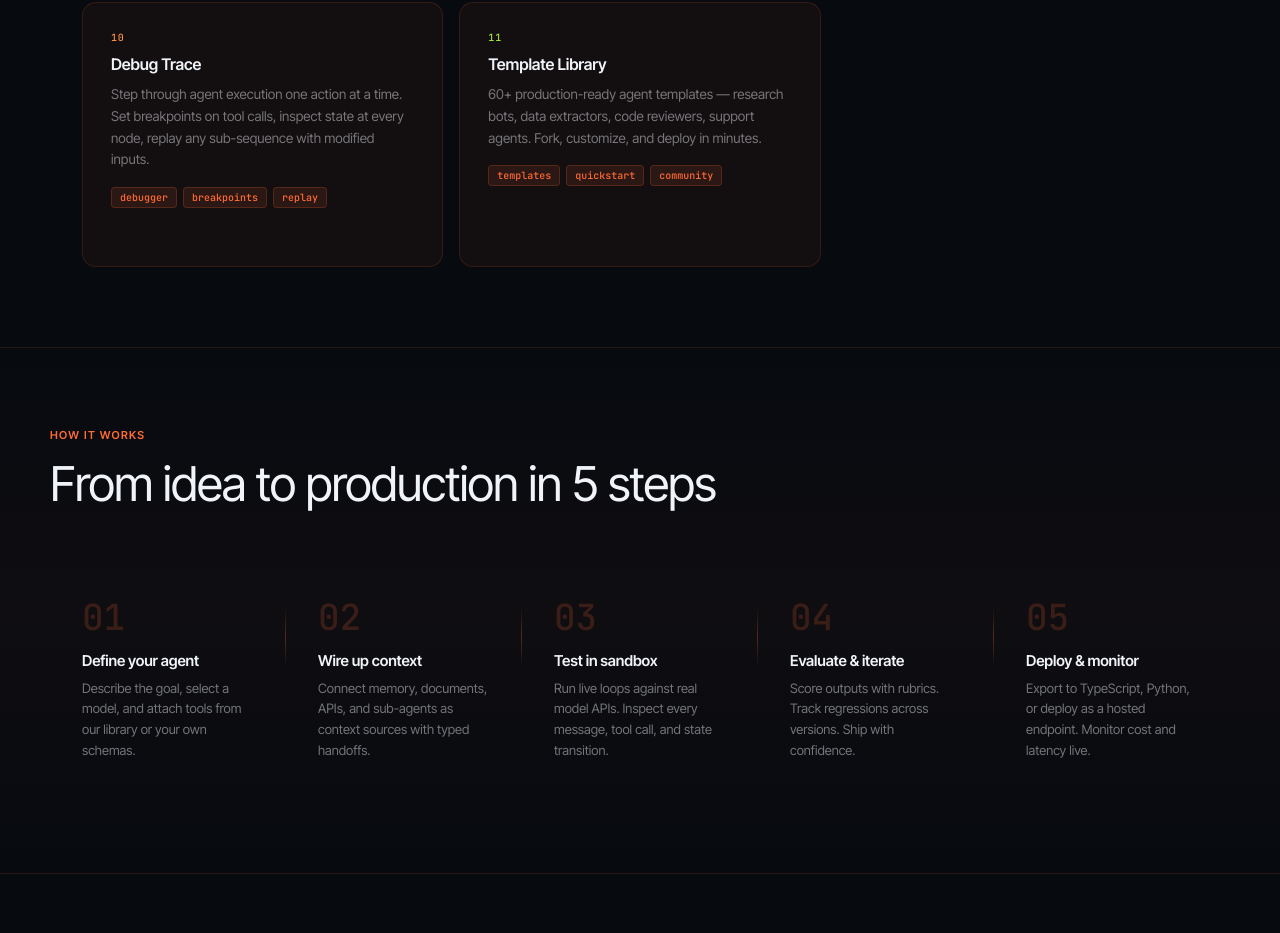
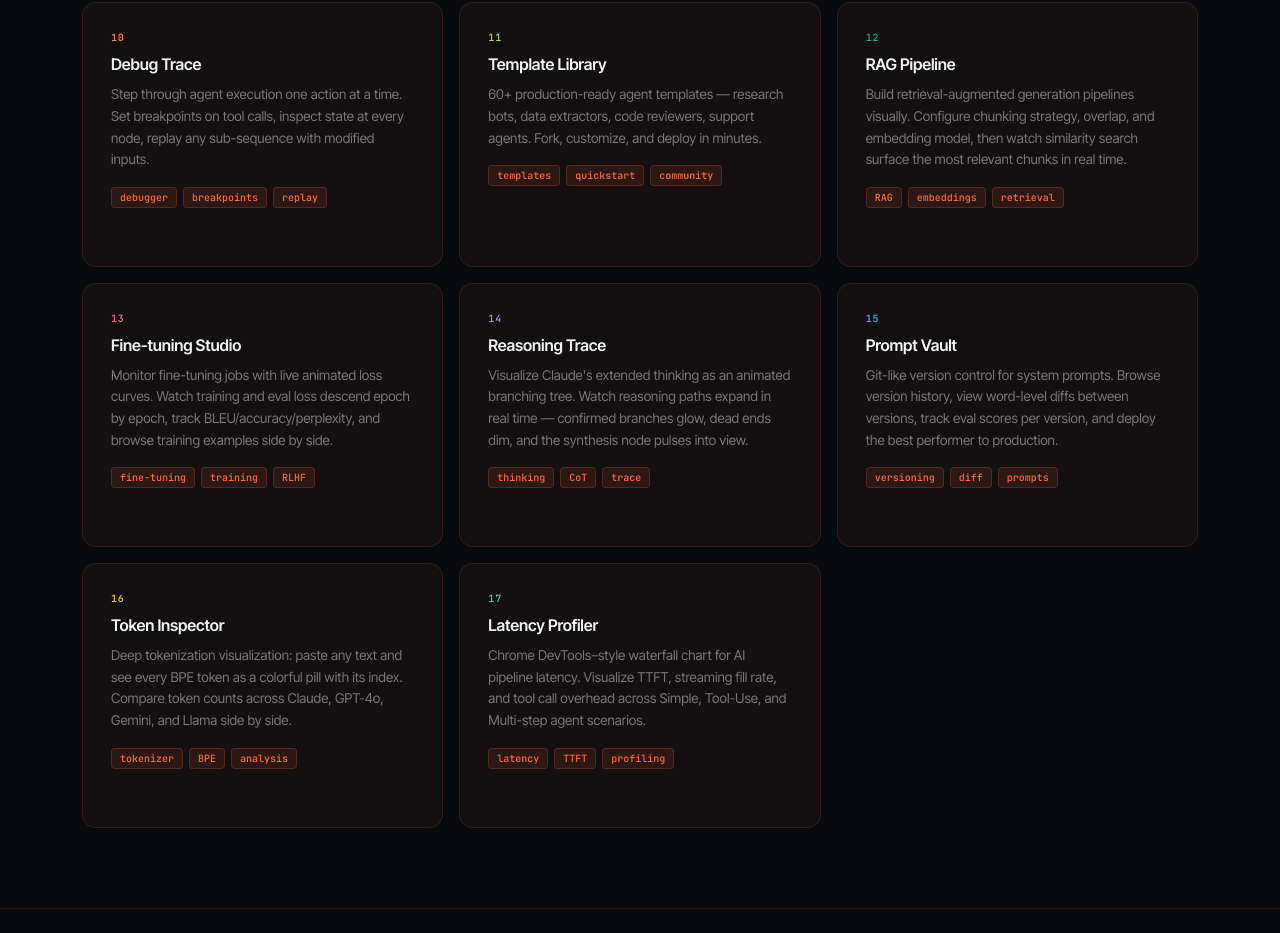
Before and after one commit to john3913/dinosaurai, a Next.js app: page /agenticstudio in a window 1280 px wide. Shown: the part 1864-2797 px from the top of the page. Built offline with nearby package versions, Linux system fonts and the light colour scheme.

Commit message:
feat: add features 12-17 to landing page (RAG, Fine-tune, Reasoning, Vault, Tokens, Profiler)

```diff
--- a/src/app/agenticstudio/page.tsx
+++ b/src/app/agenticstudio/page.tsx
@@ -244,7 +244,13 @@ const FEATURES = [
   { num: '08', title: 'API Gateway & Cost Tracker', href: '/agenticstudio/gateway',                          desc: 'Unified API key management across providers. Route requests by cost, latency, or capability. Real-time token burn dashboards with per-project budgets and alerts.', tags: ['routing', 'cost', 'observability'],     color: '#818CF8' },
   { num: '09', title: 'Streaming Console',        href: '/agenticstudio/streaming',    desc: 'Visualize token-by-token streaming output from any model. See latency, time-to-first-token, tokens-per-second, and estimated cost — live, in real time.', tags: ['streaming', 'latency', 'real-time'],    color: '#22D3EE' },
   { num: '10', title: 'Debug Trace',              href: '/agenticstudio/debug',                            desc: 'Step through agent execution one action at a time. Set breakpoints on tool calls, inspect state at every node, replay any sub-sequence with modified inputs.', tags: ['debugger', 'breakpoints', 'replay'],    color: '#FB923C' },
-  { num: '11', title: 'Template Library',         href: '/agenticstudio/templates',                            desc: '60+ production-ready agent templates — research bots, data extractors, code reviewers, support agents. Fork, customize, and deploy in minutes.', tags: ['templates', 'quickstart', 'community'], color: '#A3E635' },
+  { num: '11', title: 'Template Library',         href: '/agenticstudio/templates',    desc: '60+ production-ready agent templates — research bots, data extractors, code reviewers, support agents. Fork, customize, and deploy in minutes.', tags: ['templates', 'quickstart', 'community'], color: '#A3E635' },
+  { num: '12', title: 'RAG Pipeline',            href: '/agenticstudio/rag',          desc: 'Build retrieval-augmented generation pipelines visually. Configure chunking strategy, overlap, and embedding model, then watch similarity search surface the most relevant chunks in real time.', tags: ['RAG', 'embeddings', 'retrieval'],       color: '#10B981' },
+  { num: '13', title: 'Fine-tuning Studio',      href: '/agenticstudio/finetune',     desc: 'Monitor fine-tuning jobs with live animated loss curves. Watch training and eval loss descend epoch by epoch, track BLEU/accuracy/perplexity, and browse training examples side by side.', tags: ['fine-tuning', 'training', 'RLHF'],      color: '#FB7185' },
+  { num: '14', title: 'Reasoning Trace',         href: '/agenticstudio/reasoning',    desc: "Visualize Claude's extended thinking as an animated branching tree. Watch reasoning paths expand in real time — confirmed branches glow, dead ends dim, and the synthesis node pulses into view.", tags: ['thinking', 'CoT', 'trace'],             color: '#C084FC' },
+  { num: '15', title: 'Prompt Vault',            href: '/agenticstudio/prompt-vault', desc: 'Git-like version control for system prompts. Browse version history, view word-level diffs between versions, track eval scores per version, and deploy the best performer to production.', tags: ['versioning', 'diff', 'prompts'],        color: '#38BDF8' },
+  { num: '16', title: 'Token Inspector',         href: '/agenticstudio/tokens',       desc: 'Deep tokenization visualization: paste any text and see every BPE token as a colorful pill with its index. Compare token counts across Claude, GPT-4o, Gemini, and Llama side by side.', tags: ['tokenizer', 'BPE', 'analysis'],         color: '#FACC15' },
+  { num: '17', title: 'Latency Profiler',        href: '/agenticstudio/profiler',     desc: "Chrome DevTools–style waterfall chart for AI pipeline latency. Visualize TTFT, streaming fill rate, and tool call overhead across Simple, Tool-Use, and Multi-step agent scenarios.", tags: ['latency', 'TTFT', 'profiling'],         color: '#4ADE80' },
 ];
 
 const STEPS = [
```
